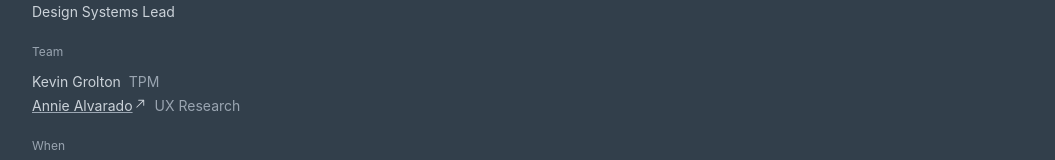
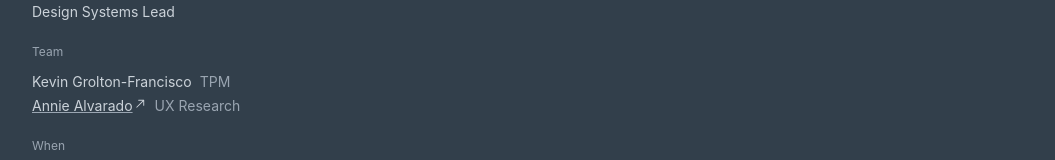
Before and after one commit to robertweisbecker/robertweisbecker.github.io, a React (Create React App) app: page /forge in a window 1280 px wide. Shown: the part 210-370 px from the top of the page, without its empty margins (112-1167 px from the left). Built offline with nearby package versions, Linux system fonts and the light colour scheme.

Commit message:
Update KG name

```diff
--- a/src/components/projectGrid.tsx
+++ b/src/components/projectGrid.tsx
@@ -62,6 +62,7 @@ function ProjectGrid() {
           transitionTimingFunction="ease-out"
           borderBottom="1px"
           borderColor="border"
+          key={index}
           _last={{
             border: "none",
           }}
--- a/src/data/pages.ts
+++ b/src/data/pages.ts
@@ -34,7 +34,7 @@ export const pageData = {
     role: "Design Systems Lead",
     team: [
       {
-        name: "Kevin Grolton",
+        name: "Kevin Grolton-Francisco",
         role: "TPM",
       },
       {
@@ -174,7 +174,7 @@ export const pageData = {
     role: "Lead Designer",
     team: [
       {
-        name: "Kevin Grolton",
+        name: "Kevin Grolton-Francisco",
         role: "Product Manager",
       },
       {
```
